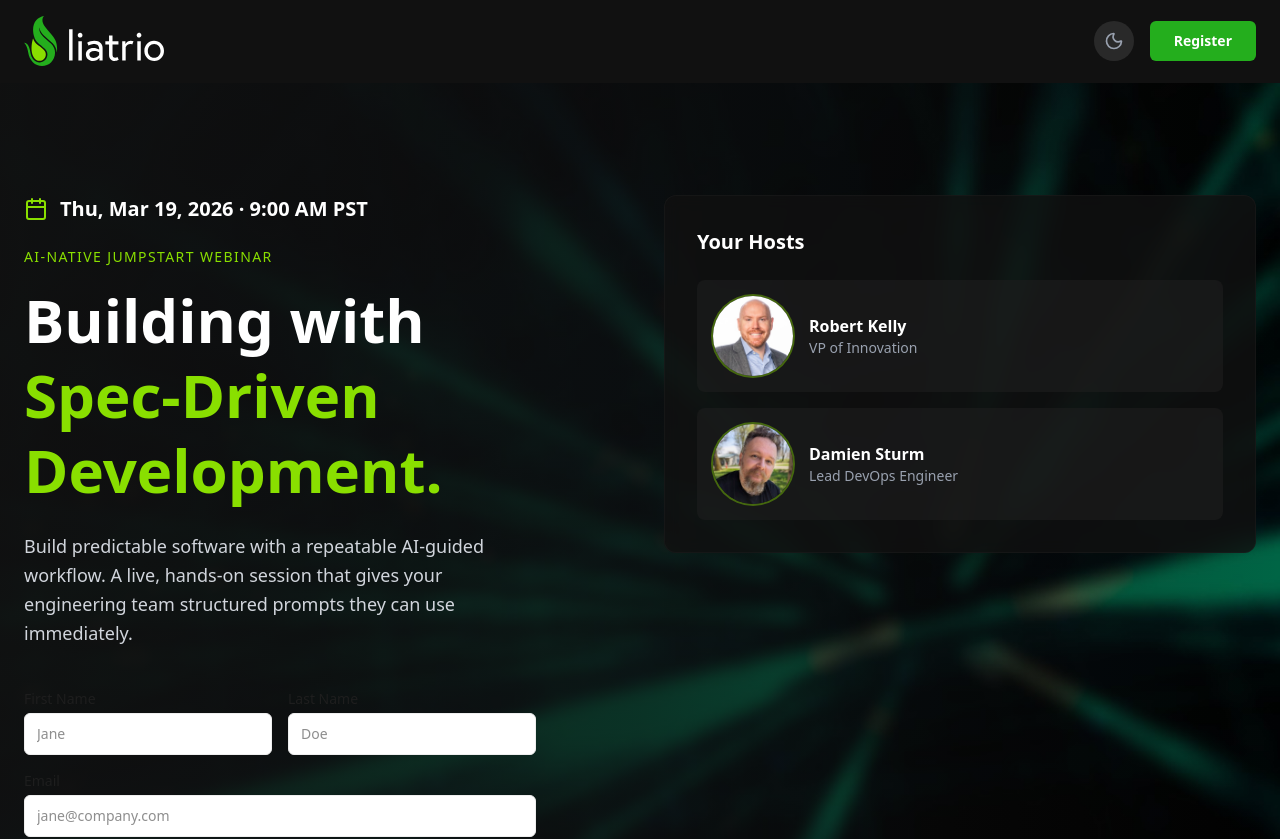
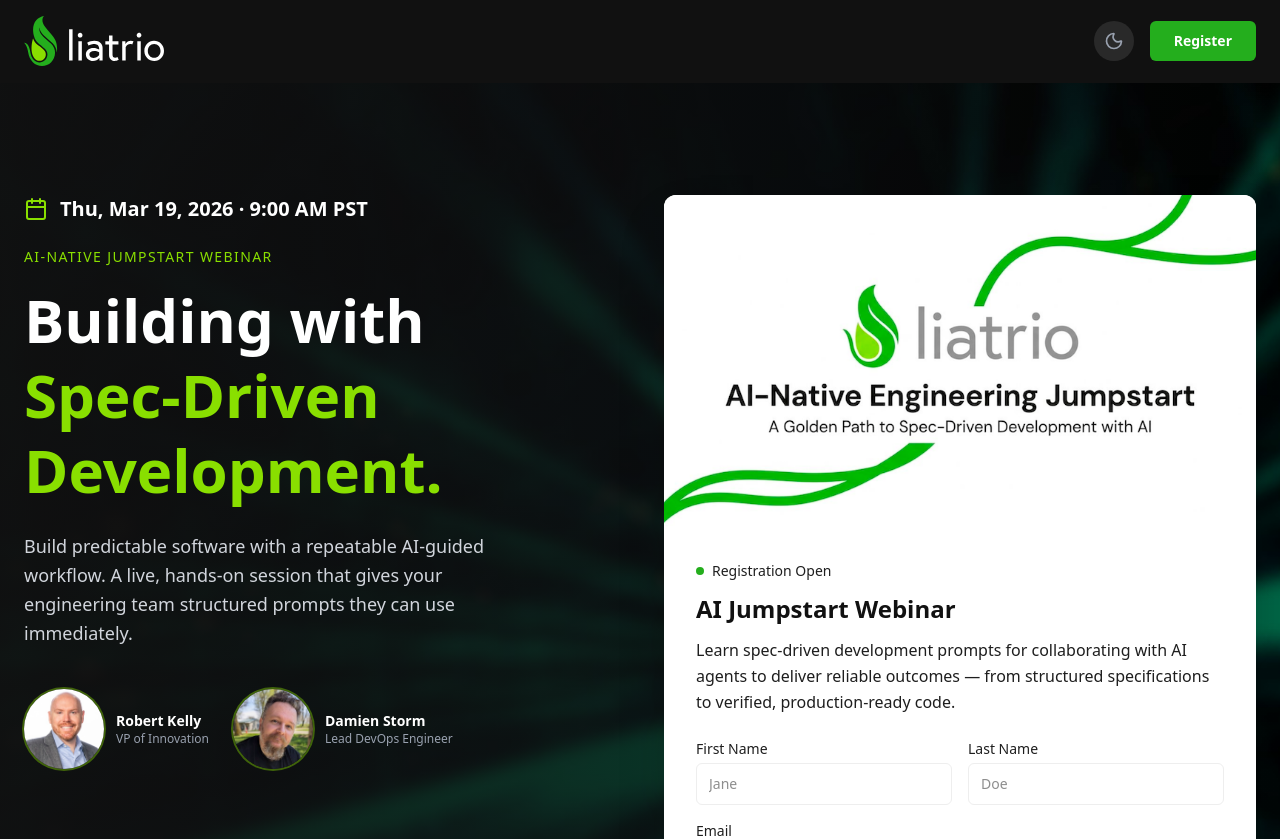
Before and after one commit to liatrio-labs/liatrio-sdd-webinar, a Next.js app: page / in a window 1280 px wide. Shown: the top 839 px of the page. Built offline with nearby package versions, Linux system fonts and the light colour scheme.

Commit message:
Revert "feat: redesign hero layout with hosts card and inline registration"
This reverts commit 816de407821be49cefa75b7b1fdf7202295e3efd.

```diff
--- a/src/app/page.tsx
+++ b/src/app/page.tsx
@@ -61,7 +61,7 @@
     image: "/images/robert.png.jpg",
   },
   {
-    name: "Damien Sturm",
+    name: "Damien Storm",
     title: "Lead DevOps Engineer",
     image: "/images/damien.jpg",
   },
@@ -127,23 +127,11 @@
               structured prompts they can use immediately.
             </p>
 
-            <div id="register" className="mt-10 max-w-lg scroll-mt-24">
-              <ZoomEmbed />
-            </div>
-          </div>
-
-          {/* Right: Your Hosts */}
-          <div className="rounded-xl bg-grey-800/80 dark:bg-card-dark border border-grey-700/50 dark:border-border-dark p-6 sm:p-8 backdrop-blur-sm">
-            <h2 className="text-xl font-bold text-white dark:text-text-primary-dark mb-6">
-              Your Hosts
-            </h2>
-            <div className="space-y-4">
+            {/* Speakers */}
+            <div className="mt-10 flex items-center gap-6">
               {speakers.map((speaker) => (
-                <div
-                  key={speaker.name}
-                  className="flex items-center gap-4 rounded-lg bg-grey-700/60 dark:bg-bg-dark/60 p-4"
-                >
-                  <div className="relative w-20 h-20 shrink-0 rounded-full overflow-hidden ring-2 ring-bright-green/40">
+                <div key={speaker.name} className="flex items-center gap-3">
+                  <div className="relative w-20 h-20 rounded-full overflow-hidden ring-2 ring-bright-green/40">
                     <Image
                       src={speaker.image}
                       alt={speaker.name}
@@ -152,15 +140,45 @@
                     />
                   </div>
                   <div>
-                    <p className="text-white font-semibold text-base">
+                    <p className="text-white font-semibold text-sm">
                       {speaker.name}
                     </p>
-                    <p className="text-gray-400 dark:text-text-secondary-dark text-sm">
+                    <p className="text-gray-400 dark:text-text-secondary-dark text-xs">
                       {speaker.title}
                     </p>
                   </div>
                 </div>
               ))}
+            </div>
+          </div>
+
+          {/* Right: Event Details + Registration */}
+          <div
+            id="register"
+            className="bg-white dark:bg-card-dark rounded-xl shadow-2xl overflow-hidden text-grey-800 dark:text-text-primary-dark dark:border dark:border-border-dark scroll-mt-24"
+          >
+            <Image
+              src="/images/webinar-cover.png"
+              alt="AI-Native Jumpstart Webinar: Building with Spec-Driven Development"
+              width={800}
+              height={420}
+              className="w-full h-auto"
+            />
+            <div className="p-6 sm:p-8">
+            <div className="flex items-center gap-2 mb-3">
+              <span className="inline-block w-2 h-2 rounded-full bg-accent-green animate-pulse" />
+              <p className="text-sm font-medium text-grey-700 dark:text-text-secondary-dark">
+                Registration Open
+              </p>
+            </div>
+            <h2 className="text-2xl font-bold mb-3">AI Jumpstart Webinar</h2>
+            <p className="text-grey-700 dark:text-text-secondary-dark text-base mb-6 leading-relaxed">
+              Learn
+              spec-driven development prompts for collaborating with AI agents
+              to deliver reliable outcomes &mdash; from structured
+              specifications to verified, production-ready code.
+            </p>
+            <ZoomEmbed />
             </div>
           </div>
         </div>
```
